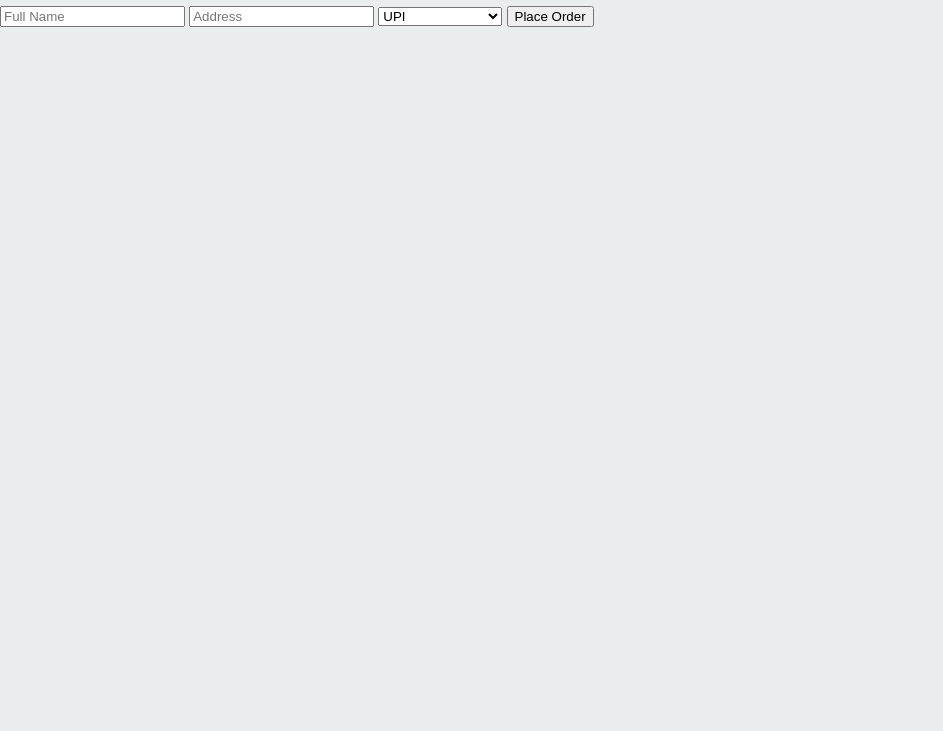
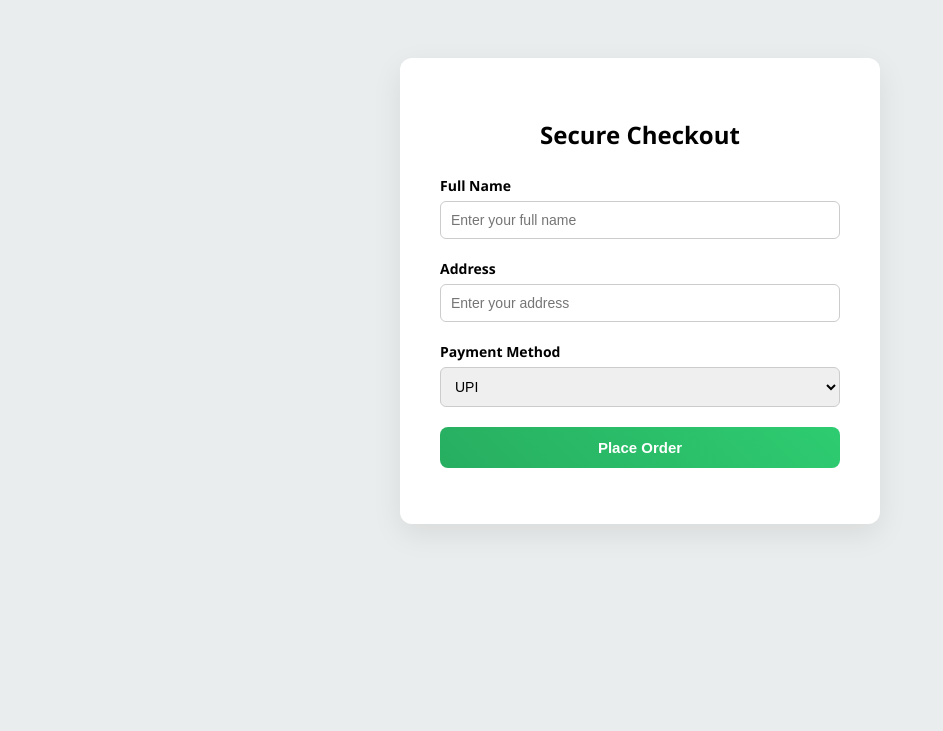
Before and after one commit to Shirish456/Urban_Basket, a plain HTML site: page checkout.html in a window 1280 px wide. Shown: the part 69-800 px from the top of the page, without its empty margins (0-943 px from the left). Drawn offline with Linux system fonts and the light colour scheme.

Commit message:
checkout section modified

```diff
--- a/checkout.html
+++ b/checkout.html
@@ -6,24 +6,42 @@
 </head>
 <body>
 
-<h2>Checkout</h2>
+<div class="checkout-container">
+    <div class="checkout-card">
+
+        <h2>Secure Checkout</h2>
 
         <form id="checkoutForm">
 
-    <input type="text" id="name" placeholder="Full Name" required>
-    <input type="text" id="address" placeholder="Address" required>
+            <div class="form-group">
+                <label>Full Name</label>
+                <input type="text" id="name" placeholder="Enter your full name" required>
+            </div>
 
+            <div class="form-group">
+                <label>Address</label>
+                <input type="text" id="address" placeholder="Enter your address" required>
+            </div>
+
+            <div class="form-group">
+                <label>Payment Method</label>
                 <select id="paymentMethod">
                     <option value="upi">UPI</option>
-        <option value="card">Card</option>
+                    <option value="card">Credit/Debit Card</option>
                     <option value="cod">Cash on Delivery</option>
                 </select>
+            </div>
 
-    <button type="submit" id="placeOrderBtn">Place Order</button>
+            <button type="submit" class="place-order-btn">
+                Place Order
+            </button>
 
         </form>
 
-<h3 id="orderMessage"></h3>
+        <p id="orderMessage" class="order-message"></p>
+
+    </div>
+</div>
 
 <script>
 document.getElementById("checkoutForm").addEventListener("submit", function(e){
@@ -33,7 +51,7 @@ document.getElementById("checkoutForm").addEventListener("submit", function(e){
     localStorage.removeItem("cart");
 
     document.getElementById("orderMessage").innerText =
-        "Order Placed Successfully! ✅";
+        "Order Placed Successfully! 🎉";
 
     setTimeout(function(){
         window.location.href = "index.html";
--- a/style.css
+++ b/style.css
@@ -307,3 +307,80 @@ header input {
     opacity: 1;
     transform: translateX(-50%) translateY(0);
 }
+/* ========== CHECKOUT PAGE ========== */
+
+.checkout-container {
+    display: flex;
+    justify-content: center;
+    align-items: center;
+    min-height: 90vh;
+    background: #eaeded;
+}
+
+.checkout-card {
+    background: white;
+    padding: 40px;
+    width: 400px;
+    border-radius: 12px;
+    box-shadow: 0 10px 30px rgba(0,0,0,0.08);
+}
+
+.checkout-card h2 {
+    text-align: center;
+    margin-bottom: 25px;
+}
+
+.form-group {
+    margin-bottom: 20px;
+    display: flex;
+    flex-direction: column;
+}
+
+.form-group label {
+    margin-bottom: 6px;
+    font-weight: 600;
+    font-size: 14px;
+}
+
+.form-group input,
+.form-group select {
+    padding: 10px;
+    border-radius: 6px;
+    border: 1px solid #ccc;
+    font-size: 14px;
+    outline: none;
+    transition: 0.3s;
+}
+
+.form-group input:focus,
+.form-group select:focus {
+    border-color: #27ae60;
+    box-shadow: 0 0 5px rgba(39,174,96,0.4);
+}
+
+/* Place Order Button */
+.place-order-btn {
+    width: 100%;
+    padding: 12px;
+    background: linear-gradient(45deg,#27ae60,#2ecc71);
+    border: none;
+    border-radius: 8px;
+    color: white;
+    font-weight: bold;
+    font-size: 15px;
+    cursor: pointer;
+    transition: 0.3s;
+}
+
+.place-order-btn:hover {
+    transform: translateY(-2px);
+    box-shadow: 0 6px 20px rgba(0,0,0,0.2);
+}
+
+/* Success Message */
+.order-message {
+    margin-top: 15px;
+    text-align: center;
+    font-weight: bold;
+    color: #27ae60;
+}
```
Lines whose indentation alone changed are shown as unchanged.
